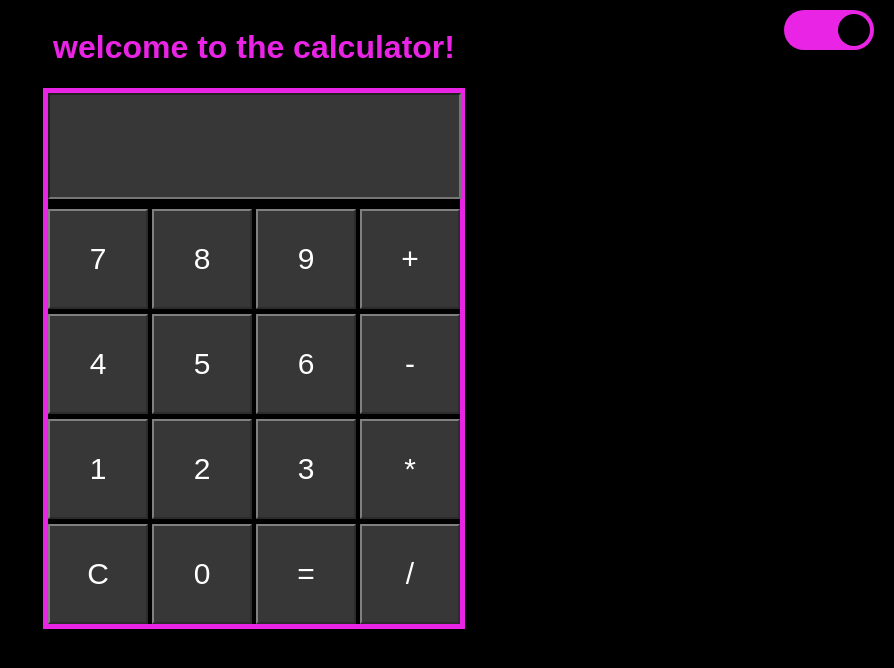
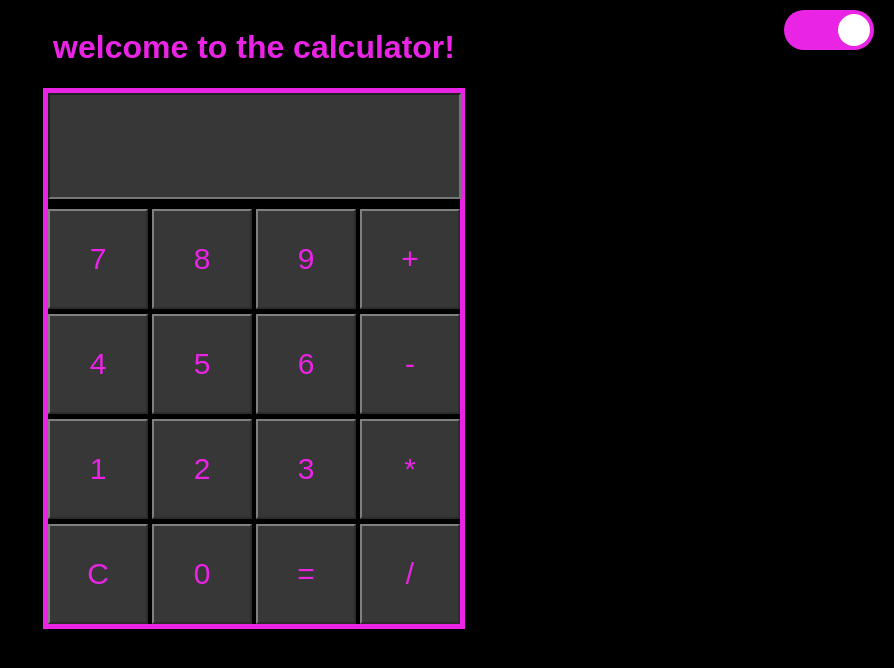
Before and after one commit to lipes40/Calculadora, a plain HTML site: page structure/index.html in a window 1280 px wide. Both pictures are taken after a click on the element 1215 px from the left and 30 px from the top of the page. Shown: the whole page, without its empty margins (386-1280 px from the left). Drawn offline with Linux system fonts and the light colour scheme.

Commit message:
Update index.html

```diff
--- a/structure/index.html
+++ b/structure/index.html
@@ -49,7 +49,7 @@
   .trilho{
       width: 90px;
       height: 40px;
-      background-color: gray;
+      background-color: white;
       border-radius: 20px;
       position: absolute;
       top: 10px;
@@ -60,7 +60,7 @@
       width: 40px;
       height: 100%;
       border-radius: 50%;
-      background-color: rgb(255, 255, 255);
+      background-color: black;
       transform: scale(.8);
       position: absolute;
       left: 0;
@@ -81,7 +81,7 @@
   }
 
   .trilho.dark .indicador{
-      background-color: black;
+      background-color: white;
       left: 50px;
   }
 
@@ -102,7 +102,7 @@
   <input type="button" value="8" onclick="appendToResult('8')">
   <input type="button" value="9" onclick="appendToResult('9')">
 
-  <input type="button" value="+" onclick="appendToResult('+')">
+  <input type="button"value="+" onclick="appendToResult('+')">
 
   <input type="button" value="4" onclick="appendToResult('4')">
   <input type="button" value="5" onclick="appendToResult('5')">
@@ -111,7 +111,7 @@
   <input type="button" value="-" onclick="appendToResult('-')">
 
   <input type="button" value="1" onclick="appendToResult('1')">
-  <input type="button" value="2" onclick="appendToResult('2')">
+  <input type="button" class="buttons" value="2" onclick="appendToResult('2')">
   <input type="button" value="3" onclick="appendToResult('3')">
 
   <input type="button" value="*" onclick="appendToResult('*')">
@@ -121,7 +121,7 @@
   <input type="button" value="=" onclick="calculate('=')">
 
 
-  <input type="button" value="/" onclick="appendToResult('/')">
+  <input type="button" class="buttons" value="/" onclick="appendToResult('/')">
 
   </div>
       <script>
@@ -145,6 +145,7 @@
           let r = 0, g = 0, b = 0;
           let stepR = 1, stepG = 2, stepB = 3; // velocidades diferentes para cada cor
           let on = false
+          const buttons = document.querySelectorAll('input[type="button"]');
 
       function updateColor() {
         r += stepR;
@@ -158,9 +159,13 @@
         const color = `rgb(${r}, ${g}, ${b})`;
 
         if(on){
-          document.getElementById("colorBox").style.borderColor = color
+          document.querySelector(".calculator").style.borderColor = color
 
           document.getElementById("colorText").style.color = color
+
+          buttons.forEach(btn => {
+            btn.style.color = color
+          });
 
           document.getElementById("result").style.color = color
 
@@ -185,6 +190,10 @@
       document.getElementById("result").style.color = "white"
 
       document.getElementById("trilho").style.backgroundColor = "white"
+
+      buttons.forEach(btn => {
+            btn.style.color = "white"
+          });
     }
     trilho.classList.toggle('dark')
 
```
